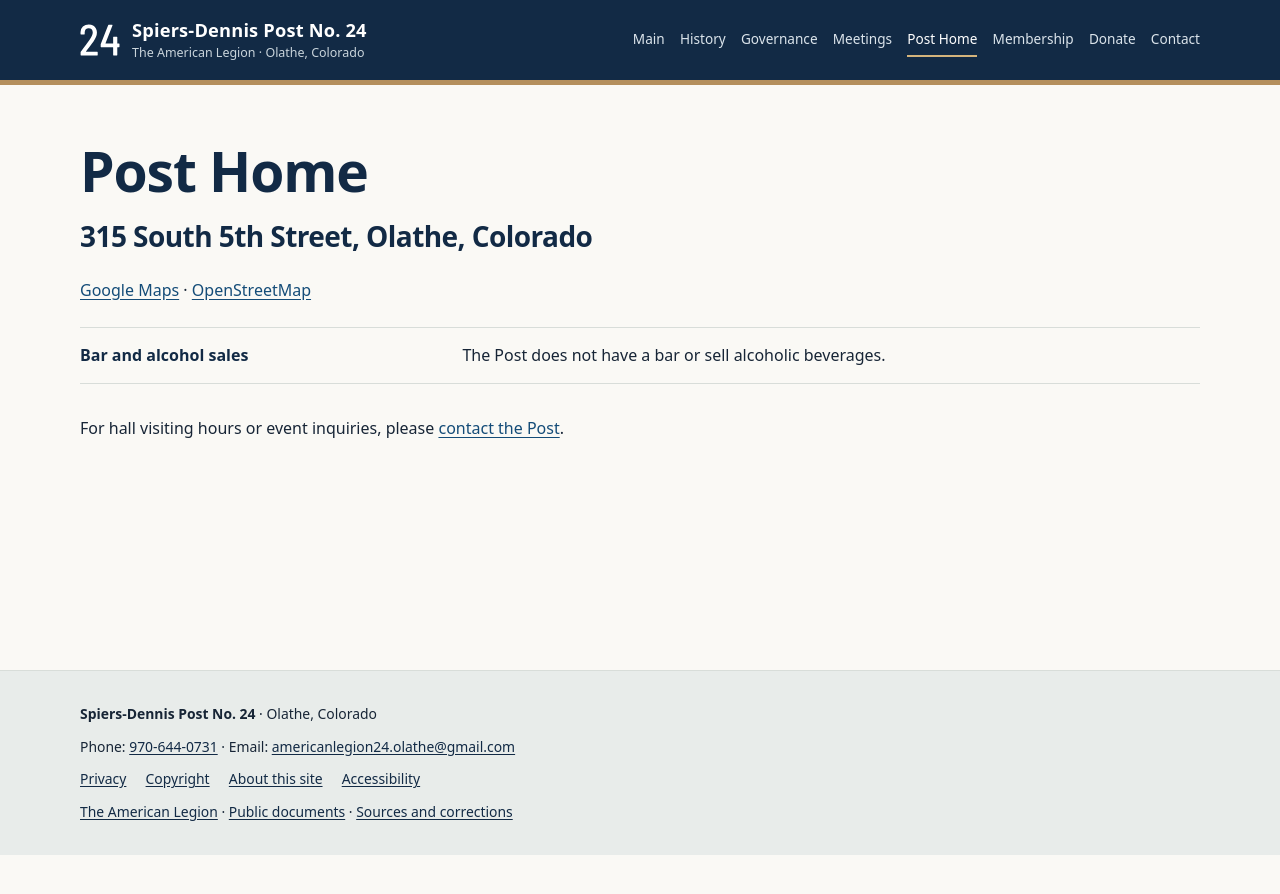
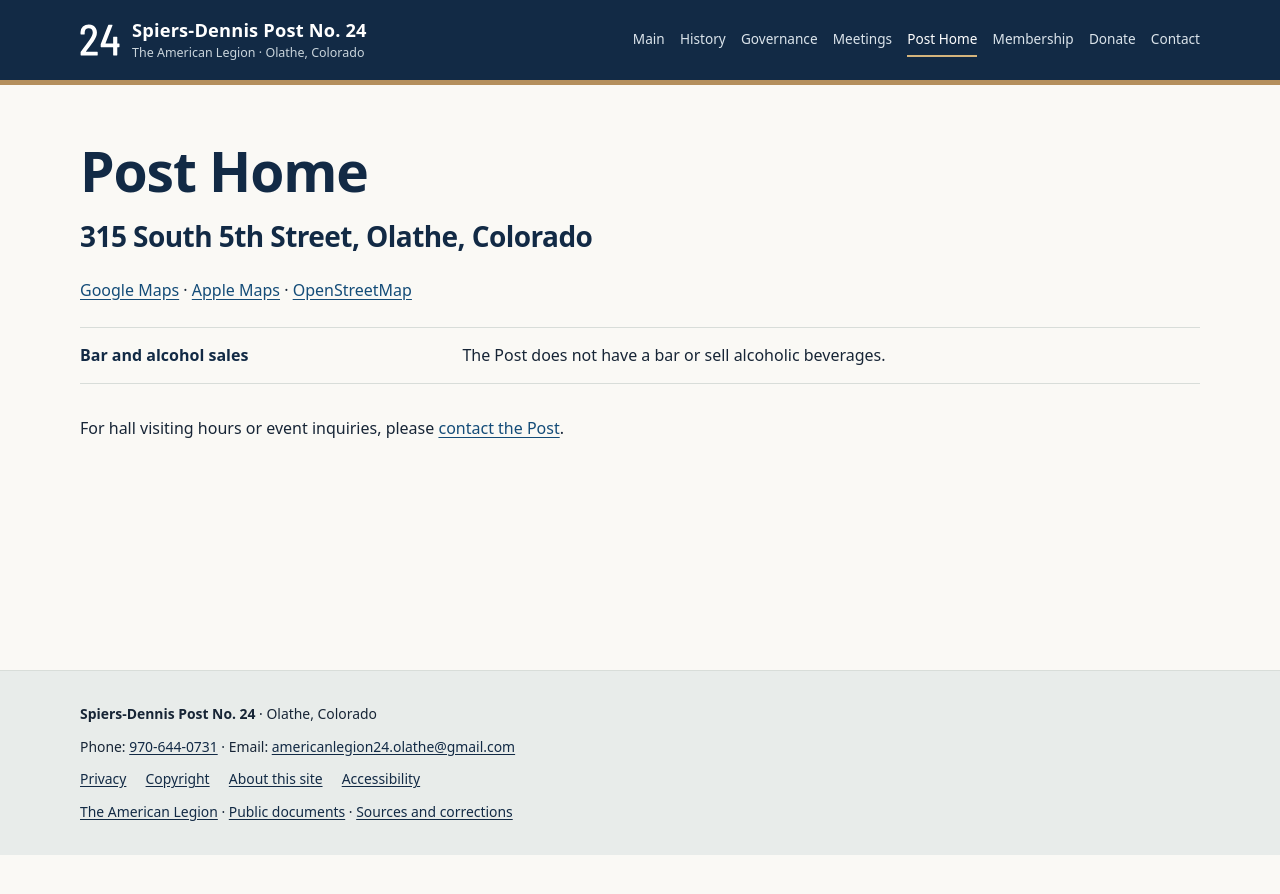
Before and after one commit to SPIERS-DENNIS-POST/spiers-dennis-post.github.io, a Jekyll site: the page built from building/index.md, in a window 1280 px wide. Shown: the top 894 px of the page. Built offline with Jekyll 4.4.1, drawn with Linux system fonts in a browser that asks for light colours.

Commit message:
Add Apple Maps link to Post Home location links

```diff
--- a/building/index.md
+++ b/building/index.md
@@ -7,7 +7,7 @@
 ---
 # Post Home
 <h2 class="post-home-address">315 South 5th Street, Olathe, Colorado</h2>
-<p><a href="https://www.google.com/maps/search/?api=1&amp;query=Spiers-Dennis%20American%20Legion%20Post%2024%2C%20315%20S%205th%20St%2C%20Olathe%2C%20CO%2081425&amp;query_place_id=ChIJB0VbnFCrQIcRuj-aLsBEVNM">Google Maps</a> <span aria-hidden="true">·</span> <a href="https://www.openstreetmap.org/way/1411993746">OpenStreetMap</a></p>
+<p><a href="https://www.google.com/maps/search/?api=1&amp;query=Spiers-Dennis%20American%20Legion%20Post%2024%2C%20315%20S%205th%20St%2C%20Olathe%2C%20CO%2081425&amp;query_place_id=ChIJB0VbnFCrQIcRuj-aLsBEVNM">Google Maps</a> <span aria-hidden="true">·</span> <a href="https://maps.apple.com/?q=315%20S%205th%20St%2C%20Olathe%2C%20CO%2081425">Apple Maps</a> <span aria-hidden="true">·</span> <a href="https://www.openstreetmap.org/way/1411993746">OpenStreetMap</a></p>
 <dl class="fact-list">
 <div class="fact-row"><dt>Bar and alcohol sales</dt><dd>The Post does not have a bar or sell alcoholic beverages.</dd></div>
 </dl>
```
